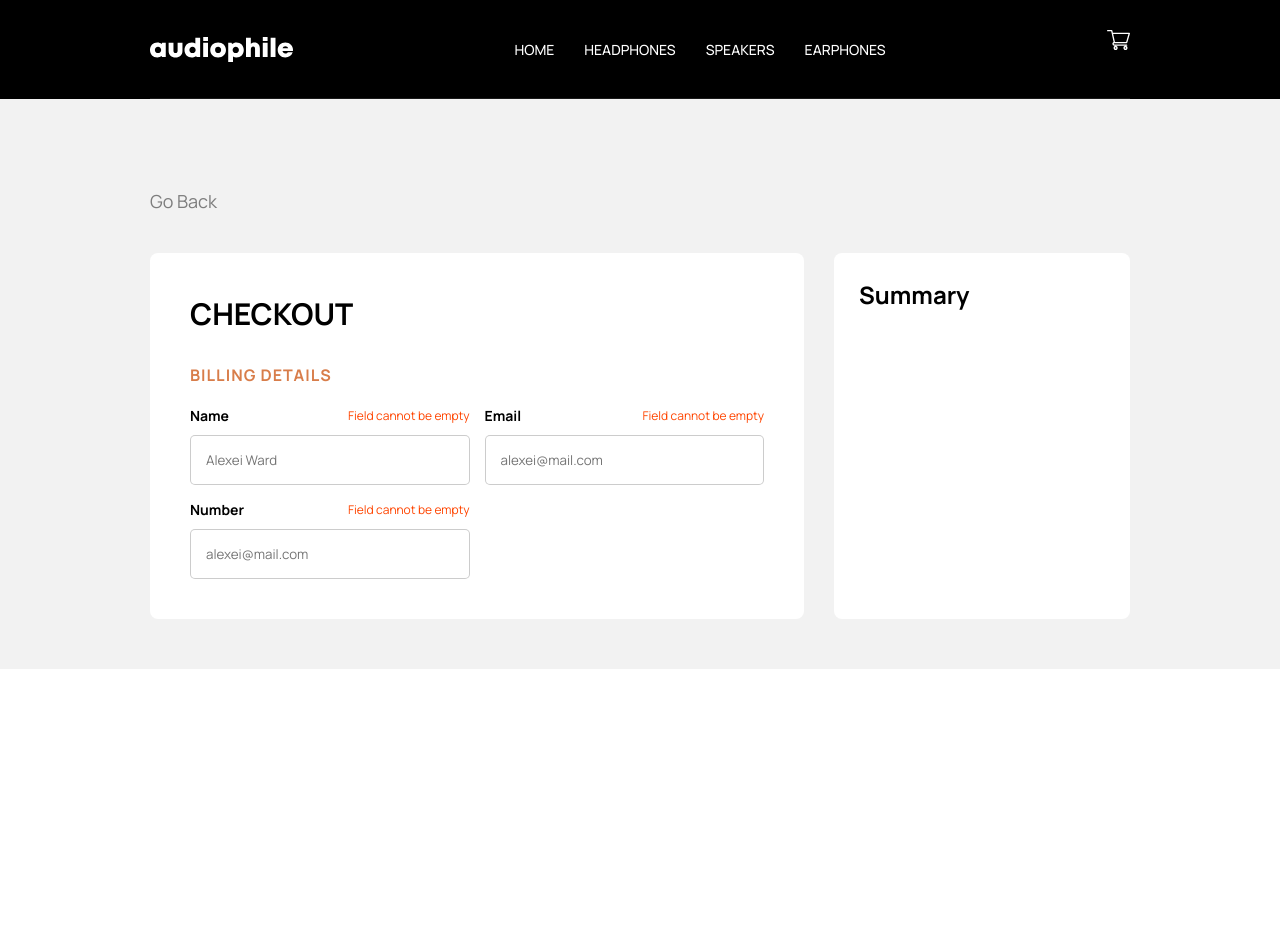
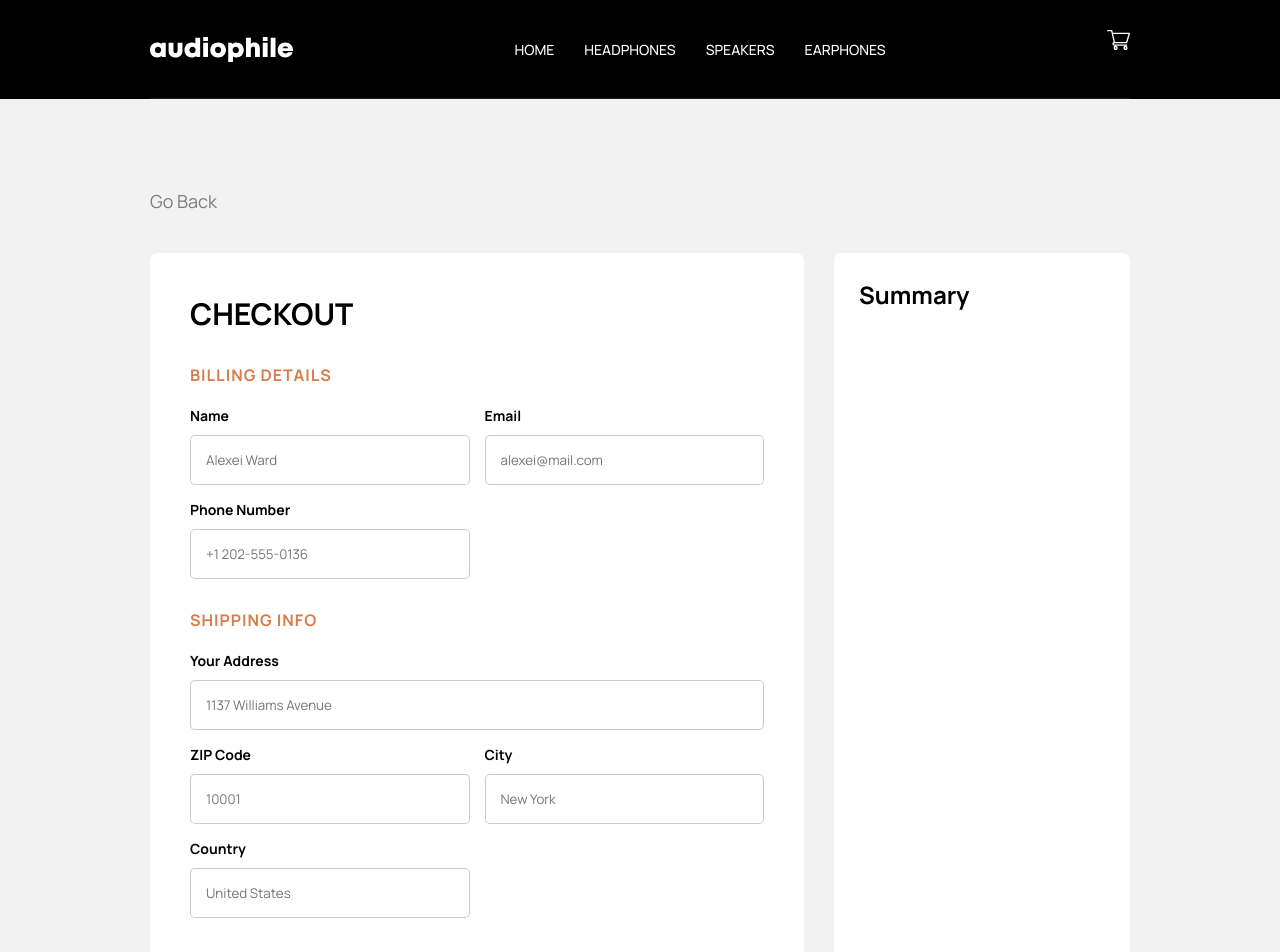
Before and after one commit to akaahl/audiophile-ecommerce, a React (Create React App) app: page /checkout in a window 1280 px wide. Shown: the top 952 px of the page. Before the commit the page ends 800 px from the top, so only its background shows below. Built offline with nearby package versions, Linux system fonts and the light colour scheme.

Commit message:
Further styled the InnerForm component in FormContainer

```diff
--- a/src/components/Checkout/Form.js
+++ b/src/components/Checkout/FormContainer.js
@@ -2,7 +2,7 @@ import React from "react";
 import styled from "styled-components";
 import { useHistory } from "react-router-dom";
 
-const Form = () => {
+const FormContainer = () => {
   const history = useHistory();
 
   return (
@@ -49,14 +49,76 @@ const Form = () => {
 
               <div className="number">
                 <div className="top">
-                  <label htmlFor="number">Number</label>
+                  <label htmlFor="number">Phone Number</label>
                   <small>Field cannot be empty</small>
                 </div>
 
                 <input
                   type="number"
                   id="number"
-                  placeholder="alexei@mail.com"
+                  placeholder="+1 202-555-0136"
+                  className="input-el"
+                />
+              </div>
+            </div>
+          </div>
+
+          <div className="shipping">
+            <h4>Shipping Info</h4>
+
+            <div className="shipping-info">
+              <div className="address">
+                <div className="top">
+                  <label htmlFor="address">Your Address</label>
+                  <small>Field cannot be empty</small>
+                </div>
+
+                <input
+                  type="text"
+                  id="address"
+                  placeholder="1137 Williams Avenue"
+                  className="input-el"
+                />
+              </div>
+
+              <div className="zip-code">
+                <div className="top">
+                  <label htmlFor="zip-code">ZIP Code</label>
+                  <small>Field cannot be empty</small>
+                </div>
+
+                <input
+                  type="text"
+                  id="zip-code"
+                  placeholder="10001"
+                  className="input-el"
+                />
+              </div>
+
+              <div className="city">
+                <div className="top">
+                  <label htmlFor="city">City</label>
+                  <small>Field cannot be empty</small>
+                </div>
+
+                <input
+                  type="text"
+                  id="city"
+                  placeholder="New York"
+                  className="input-el"
+                />
+              </div>
+
+              <div className="country">
+                <div className="top">
+                  <label htmlFor="country">Country</label>
+                  <small>Field cannot be empty</small>
+                </div>
+
+                <input
+                  type="text"
+                  id="country"
+                  placeholder="United States"
                   className="input-el"
                 />
               </div>
@@ -72,7 +134,7 @@ const Form = () => {
   );
 };
 
-export default Form;
+export default FormContainer;
 
 const StyledForm = styled.form`
   background-color: #f2f2f2;
@@ -155,6 +217,76 @@ const StyledForm = styled.form`
               }
 
               small {
+                display: none;
+                color: orangered;
+                font-size: 12px;
+                font-weight: 400;
+              }
+            }
+
+            .input-el {
+              margin-top: 10px;
+              width: 100%;
+              border-radius: 5px;
+              padding: 15px;
+              border: 1px solid rgba(0, 0, 0, 0.2);
+            }
+          }
+        }
+      }
+
+      .shipping {
+        margin-top: 30px;
+
+        h4 {
+          text-transform: uppercase;
+          color: #d87d4a;
+          letter-spacing: 1px;
+          font-size: 16px;
+        }
+
+        .shipping-info {
+          margin-top: 20px;
+          display: grid;
+          grid-gap: 15px;
+          grid-template-areas:
+            "address address"
+            "zipcode city"
+            "country .";
+
+          .address {
+            grid-area: address;
+          }
+
+          .zip-code {
+            grid-area: zipcode;
+          }
+
+          .city {
+            grid-area: city;
+          }
+
+          .country {
+            grid-area: country;
+          }
+
+          .address,
+          .zip-code,
+          .city,
+          .country {
+            .top {
+              display: flex;
+              align-items: center;
+              justify-content: space-between;
+
+              label {
+                font-weight: 700;
+                color: #000000;
+                font-size: 14px;
+              }
+
+              small {
+                display: none;
                 color: orangered;
                 font-size: 12px;
                 font-weight: 400;
--- a/src/pages/Checkout.js
+++ b/src/pages/Checkout.js
@@ -1,12 +1,12 @@
 import React from "react";
 import Header from "../components/Checkout/Header";
-import Form from "../components/Checkout/Form";
+import FormContainer from "../components/Checkout/FormContainer";
 
 const Checkout = () => {
   return (
     <div>
       <Header />
-      <Form />
+      <FormContainer />
     </div>
   );
 };
```
Also changed, not shown: src/components/Checkout/InnerForm.js (added, +286 -0 lines).
